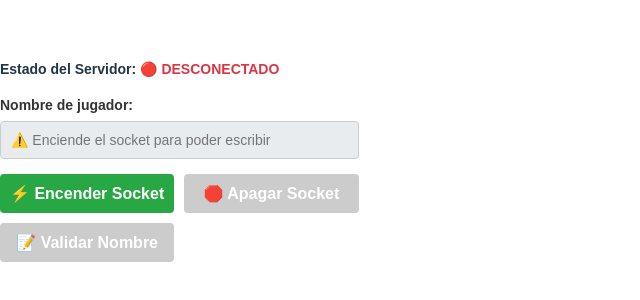
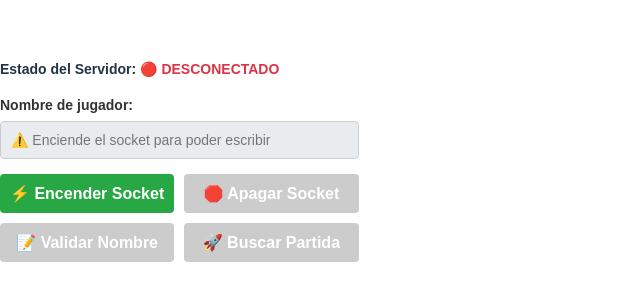
Before and after one commit to Carloscazallas123/RepoTestCard, a React (Vite) app in the folder FrontEnd/: page / in a window 1280 px wide. Shown: the part 250-550 px from the top of the page, without its empty margins (0-640 px from the left). Built offline with nearby package versions, Linux system fonts and the light colour scheme; no server answers.

Commit message:
feat: Agregar lógica para manejar el canal de partida y mejorar la estructura de componentes

```diff
--- a/FrontEnd/src/App.tsx
+++ b/FrontEnd/src/App.tsx
@@ -1,5 +1,6 @@
 import { BrowserRouter as Router, Routes, Route} from 'react-router-dom';
 import { InicioJuego } from './components/InicioJuego';
+import { TableroJuego } from './components/TableroJuego';
 function App() {
 
   return (
@@ -7,7 +8,8 @@ function App() {
       <Routes>
         <Route>
           {/* El Socket por Predeterminado esta en False */}
-          <Route path="/" element={<InicioJuego isSocketActivo={false}/>} />
+          <Route path="/" element={<InicioJuego isSocketActivo={false}/>}/>
+          <Route path="/juego" element={<TableroJuego/>}/>
         </Route>
       </Routes>
     </Router>
--- a/FrontEnd/src/components/InicioJuego.tsx
+++ b/FrontEnd/src/components/InicioJuego.tsx
@@ -9,9 +9,9 @@ export const InicioJuego = ({ isSocketActivo }: { isSocketActivo: boolean; }) =>
 
   const apagarSocket = () => { ServicioAcceso.apagarSocket()};
 
-  const enviarNombre = (Nombre: string) => {
-    ServicioAcceso.escucharCanal();
-    ServicioAcceso.IntroducirNombre(Nombre)};
+  const enviarNombre = (Nombre: string) => { ServicioAcceso.IntroducirNombre(Nombre)};
+
+  const escucharcanalPartida = () =>{ ServicioAcceso.escucharCanal()}
 
   return (
     <div style={{ marginTop: '20px', fontFamily: 'Arial, sans-serif' }}>
@@ -97,6 +97,22 @@ export const InicioJuego = ({ isSocketActivo }: { isSocketActivo: boolean; }) =>
               }}
             > 📝 Validar Nombre </button>
 
+            {/* Botón 4: Activar el Canal */}
+            <button
+              type="button"
+              disabled={!isSocketActivo || !nombreUsuario.trim()}
+              onClick={escucharcanalPartida}
+              style={{
+                padding: '10px',
+                backgroundColor: (!isSocketActivo || !nombreUsuario.trim()) ? '#ccc' : '#007bff',
+                color: '#fff',
+                border: 'none',
+                borderRadius: '4px',
+                fontWeight: 'bold',
+                cursor: (!isSocketActivo || !nombreUsuario.trim()) ? 'not-allowed' : 'pointer'
+              }}
+            > 🚀 Buscar Partida </button>
+
           </div>
         </div>
       </div>
--- a/FrontEnd/src/components/TableroJuego.tsx
+++ b/FrontEnd/src/components/TableroJuego.tsx
@@ -2,7 +2,18 @@ import { useState } from 'react';
 import type { MatchDTO, GameDTO, Card } from './../Interface/Interfaces';
 import juegoService from '../service/ServiceJuego';
 
-export const TableroJuego = (Partida: MatchDTO )=> {
+export const TableroJuego = ()=> {
+
+  //Obtener el partido
+  const [Partida] = useState<MatchDTO>(() => {
+    const Partido = localStorage.getItem('partido');
+    try { return Partido ? JSON.parse(Partido) : null;
+        } catch (e) {
+            console.error("Error al parsear el partido del localStorage", e);
+            return null;
+        }
+    });
+
   const [cartaSeleccionada, SetCartaSeleccionada]=useState(0);
   juegoService.escucharJugada;
   const Lanzarjugada = (Carta: Card) => {
--- a/FrontEnd/src/service/ServiceAcceso.ts
+++ b/FrontEnd/src/service/ServiceAcceso.ts
@@ -1,5 +1,6 @@
 import type { Message, StompSubscription } from '@stomp/stompjs';
 import { stompClient } from './SocketCliente';
+import type { MatchDTO } from '../Interface/Interfaces';
 
 let suscripcionPartida: StompSubscription | null = null;
 
@@ -41,8 +42,10 @@ const ServicioAcceso = {
       stompClient.subscribe('/topic/partida',
         (mensaje: Message) => {
         if (mensaje.body) {
-          const datos = JSON.parse(mensaje.body);
+          const datos: MatchDTO = JSON.parse(mensaje.body);
           console.log(datos);
+          if(datos===null){ console.log("Aun esperando a jugador...");
+          } else { localStorage.setItem('partido',JSON.stringify(datos))}
         }
       });
       console.log('📡 Escuchando canal: /topic/partida');
```
